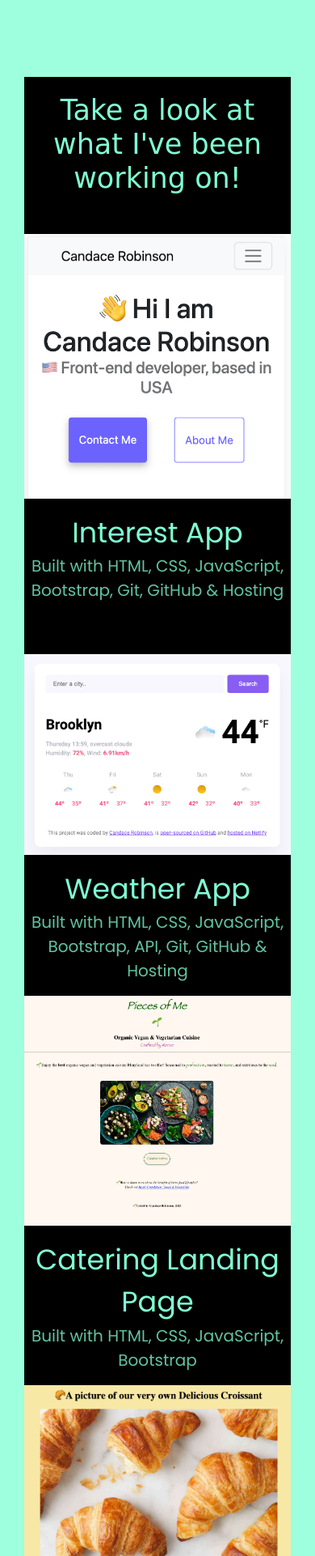
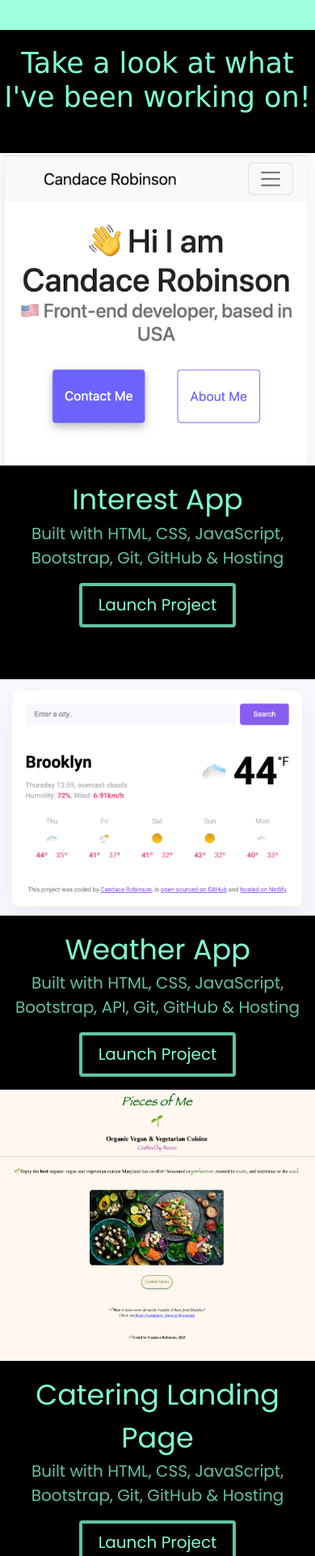
Before and after one commit to c-robinson23/Portfolio-Project, a plain HTML site: page work.html in a window 390 px wide. Shown: the part 78-2000 px from the top of the page at 81% size. Drawn offline with nearby package versions, Linux system fonts and the light colour scheme; a web font is replaced by a local one.

Commit message:
SEO changes and responsive updates

```diff
--- a/src/styles.css
+++ b/src/styles.css
@@ -76,6 +76,7 @@ p {
 }
 
 .btn-about {
+  border: 1px solid black;
   text-shadow: -1px -1px 0 #000, 1px -1px 0 #000, -1px 1px 0 #000,
     1px 1px 0 #000;
 }
@@ -137,7 +138,7 @@ p {
 }
 
 .content-container {
-  padding: 100px 20px;
+  padding: 40px 20px;
   text-align: center;
 }
 .content h1 {
@@ -246,6 +247,7 @@ nav li.active a {
     background-color: black;
     text-align: center;
     padding: 0;
+    margin: 0;
   }
   .content-section h1 {
     font-size: 50px;
@@ -274,4 +276,7 @@ nav li.active a {
   .logo {
     width: 40px;
   }
+  .work-container {
+    padding: 0;
+  }
 }
--- a/work.html
+++ b/work.html
@@ -60,7 +60,7 @@
       </nav>
     </div>
 
-    <div class="content-container container pt-5">
+    <div class="content-container container">
       <div class="content">
         <h1 class="mb-5">Take a look at what I've been working on!</h1>
 
@@ -69,12 +69,19 @@
             <img
               src="images/interests-app.png"
               class="img-fluid mb-3"
+              width="440"
               alt="Interest project preview"
             />
             <h3 class="text-center m-0">Interest App</h3>
             <p class="text-center interest-mobile">
               Built with HTML, CSS, JavaScript, Bootstrap, Git, GitHub & Hosting
             </p>
+            <a
+              href="https://iridescent-figolla-2e4c7a.netlify.app/"
+              class="btn btn-branding-outline mb-3"
+              target="_blank"
+              >Launch Project</a
+            >
           </div>
           <div class="col-md-6">
             <img
@@ -87,17 +94,30 @@
               Built with HTML, CSS, JavaScript, Bootstrap, API, Git, GitHub &
               Hosting
             </p>
+            <a
+              href="https://velvety-brigadeiros-7b2634.netlify.app/"
+              class="btn btn-branding-outline mb-3"
+              target="_blank"
+              >Launch Project</a
+            >
           </div>
           <div class="col-md-6">
             <img
               src="images/catering.png"
               class="img-fluid mb-3"
+              width="525"
               alt="Catering project preview"
             />
             <h3 class="text-center m-0">Catering Landing Page</h3>
             <p class="text-center">
-              Built with HTML, CSS, JavaScript, Bootstrap
+              Built with HTML, CSS, JavaScript, Bootstrap, Git, GitHub & Hosting
             </p>
+            <a
+              href="https://melodic-figolla-1aeb6e.netlify.app/"
+              target="_blank"
+              class="btn btn-branding-outline mb-3"
+              >Launch Project</a
+            >
           </div>
           <div class="col-md-6">
             <img
@@ -109,6 +129,12 @@
             <p class="text-center">
               Built with HTML, CSS, JavaScript, API, Git, GitHub & Hosting
             </p>
+            <a
+              href="https://fanciful-beignet-9e6e88.netlify.app/"
+              target="_blank"
+              class="btn btn-branding-outline mb-3"
+              >Launch Project</a
+            >
           </div>
         </div>
       </div>
```
Also changed, not shown: about.html (+21 -12 lines).
